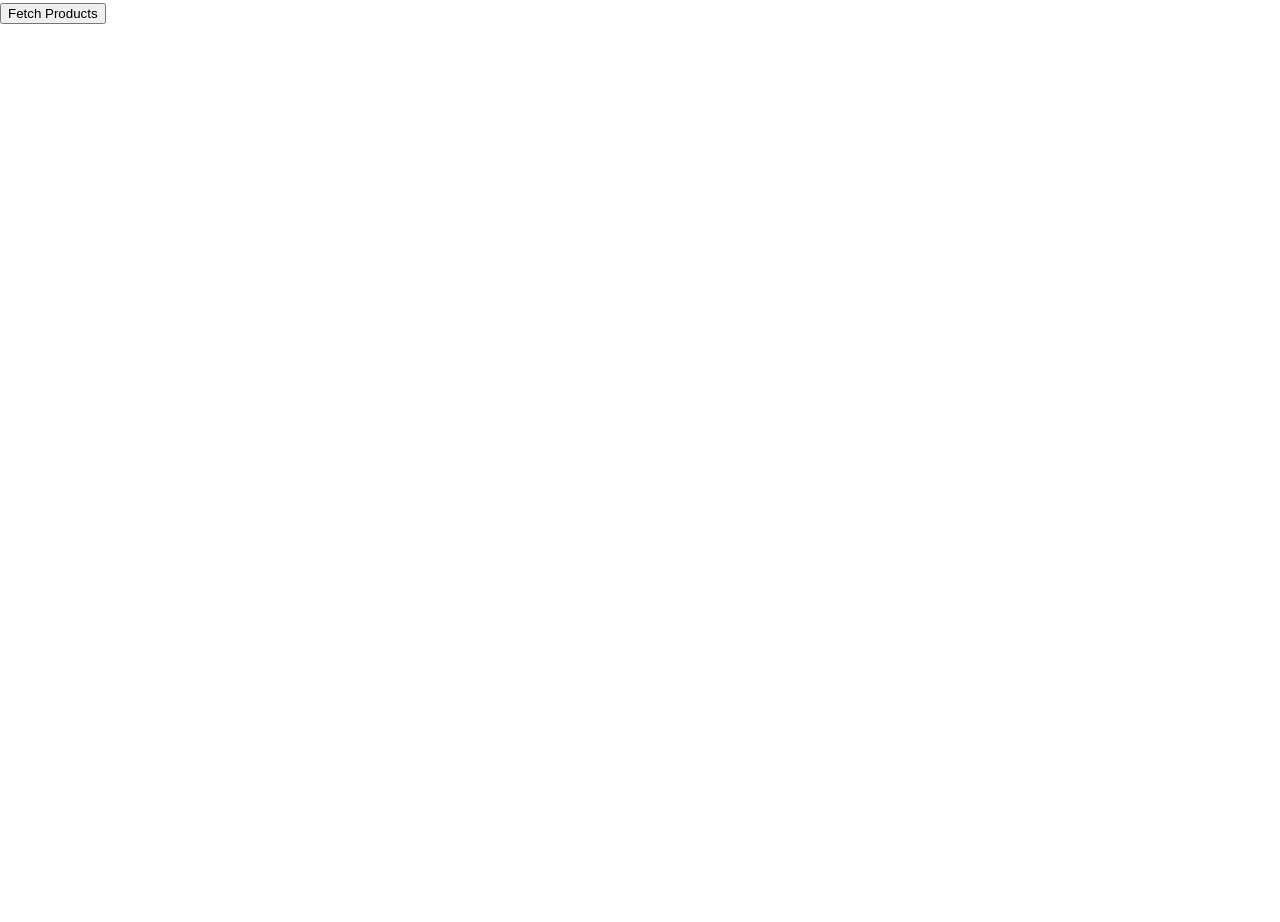
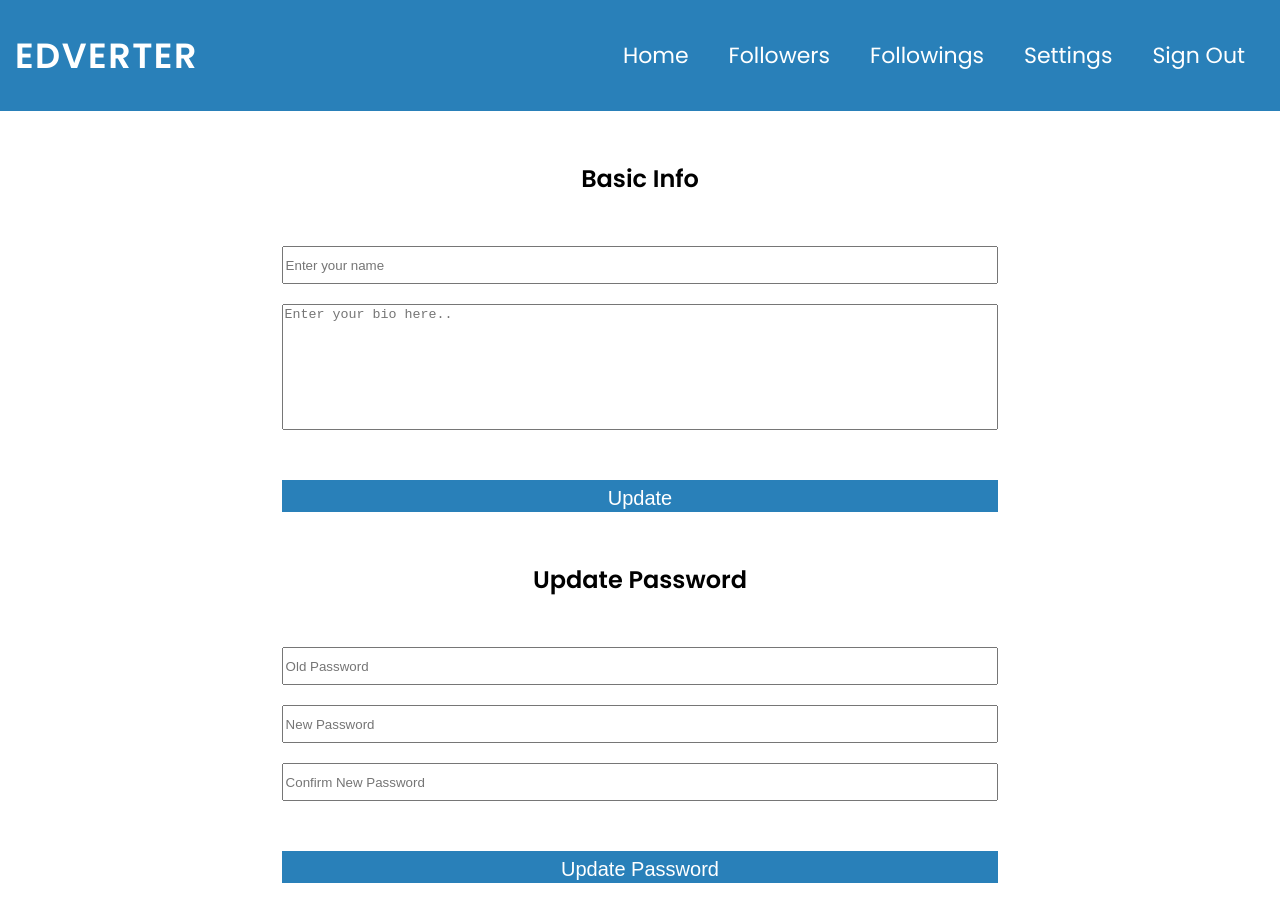
Before and after one commit to Uzmakh/edversityReact, a React (Vite) app in the folder day-04edversityTwitter/: page / in a window 1280 px wide. Shown: the top 922 px of the page. Before the commit the page ends 800 px from the top, so only its background shows below. Built offline with nearby package versions, Linux system fonts and the light colour scheme.

Commit message:
created Setting page

```diff
--- a/day-04edversityTwitter/src/App.jsx
+++ b/day-04edversityTwitter/src/App.jsx
@@ -1,80 +1,17 @@
 import { useState, useEffect } from 'react'
 import Auth from './pages/Auth'
 import Home from './pages/Home'
+import Setting from './pages/Setting/index.jsx'
 
 
 function App() {
-  // const [isAuth, setIsAuth] = useState(false);
-  // const toggleState = () => {
-  //   setIsAuth(!isAuth);
-  // }
 
-  const [products, setProducts] = useState([]);
-  const [loading, setLoading] = useState(false);
-
-  useEffect(() => {
-    // console.log("use Effect - callonce")
-    // API Call
-
-    // fetch('https://dummyjson.com/products')
-    //   .then((res) => {
-    //   return res.json();
-    //   })
-    //   .then((result) => {
-    //     console.log(result.products);
-    //       setProducts(result.products)
-    //   }) ;
-
-  }, []);
-  // useEffect(() => {
-  //   console.log("use Effect - update number")
-  //   // API Call
-  // }, [number])
-
-  // const updateNumber = () => {
-  //   const newNumber = number + 1;
-  //   setNumber(newNumber);
-  // }
-
-  const fetchProducts = () => {
-    setLoading(true);
-    fetch('https://dummyjson.com/products')
-      .then((res) => {
-      return res.json();
-      })
-      .then((result) => {
-        setProducts(result.products);
-        setLoading(false);
-      }) ;
-  }
 
   return (
     <div>
-      {/* <button onClick={toggleState}>Toggle Auth State</button>
-       {isAuth ? <Home /> : <Auth />} */}
-
-
-      {/* <p>{number}</p>
-      <button onClick={updateNumber}>Update Number</button> */}
-      <button onClick={fetchProducts}>Fetch Products</button>
-      {loading == true ?
-        <p>Loading...</p> : ""}
-      {products.map((products, index) => {
-        return (
-          <div key={index}>
-            <img src={products.thumbnail} alt="" />
-            <p> Title: {products.title}</p>
-            <p> Description: {products.description}</p>
-            <p> Price: {products.price}</p>
-            <p> Brand: {products.brand}</p>
-          </div>
-        );
-      })
-      }
-
-
-      {/* <Auth/> */}
+    {/* <Auth/> */}
       {/* <Home /> */}
+      <Setting/>
     </div>
 
   )
--- a/day-04edversityTwitter/src/components/Nav/index.jsx
+++ b/day-04edversityTwitter/src/components/Nav/index.jsx
@@ -5,8 +5,9 @@ function Nav() {
             <h1 className={classes.logo}>Edverter</h1>
             <ul className={classes.list_items}>
                 <li className={classes.list_item}>Home</li>
+                <li className={classes.list_item}>Followers</li>
+                <li className={classes.list_item}>Followings</li>
                 <li className={classes.list_item}>Settings</li>
-                <li className={classes.list_item}>Followers</li>
                 <li className={classes.list_item}>Sign Out</li>
             </ul>
         </nav>)
--- /dev/null
+++ b/day-04edversityTwitter/src/pages/Setting/index.jsx
@@ -0,0 +1,39 @@
+import {useState} from 'react'
+import Nav from '../../components/Nav'
+import classes from './index.module.css'
+
+
+function Setting() {
+  const [confirmationState, setConfirmationState] = useState(false);
+  const [name, setName] = useState("name");
+  const [description, setDescription] = useState(" Lorem, ipsum dolor sit amet consectetur adipisicing elit. Quia impedit repellat qui. Laudantium, quos minus voluptate, earum minima, quasi modi error voluptas quidem corrupti sed");
+  const [oldPassword, setOldPassword] = useState(" ");
+  const [newPassword, setNewPassword] = useState(" ");
+  const [confirmNewPassword, setConfirmNewPassword] = useState(" ");
+
+  return (
+    <>
+      <Nav />
+      <div className={classes.container}>
+        <h2>Basic Info</h2>
+        <form className={classes.basic}>
+          <input type="text"  placeholder="Enter your name" onChange={((e) => setName(e.target.value))} />
+          <textarea  placeholder="Enter your bio here.." onChange={((e)=>setDescription(e.target.value))}>
+          </textarea>
+          <input className={classes.input_btn} type="submit" value="Update" />
+        </form>
+
+        <h2>Update Password</h2>
+        <form className={classes.credential}>
+          <input type="password"  placeholder="Old Password" onChange={((e)=>setOldPassword(e.target.value))}/>
+          <input type="password"  placeholder="New Password" onChange={((e) => setNewPassword(e.target.value))} />
+          <input type="password"  placeholder="Confirm New Password" onChange={((e)=>setConfirmNewPassword(e.target.value))}/>
+
+          <input className={classes.input_btn} type="submit" value="Update Password" />
+        </form>
+      </div>
+    </>
+  )
+}
+
+export default Setting
--- /dev/null
+++ b/day-04edversityTwitter/src/pages/Setting/index.module.css
@@ -0,0 +1,40 @@
+.container {
+    width: 80%;
+    margin: 50px auto;
+    text-align: center;
+}
+
+.container form {
+    display: flex;
+    flex-direction: column;
+    gap: 20px;
+}
+
+input {
+    height: 32px;
+}
+
+.basic {
+    width: 70%;
+    margin: 50px auto;
+}
+
+.credential {
+    width: 70%;
+    margin: 50px auto;
+}
+
+.basic textarea {
+    resize: none;
+    height: 120px;
+}
+
+.input_btn {
+    margin-top: 30px;
+    padding: 5px 0px 10px 0px;
+    background-color: #2980b9;
+    outline: none;
+    border: 2px solid #2980b9;
+    font-size: 20px;
+    color: #fff;
+}
```
